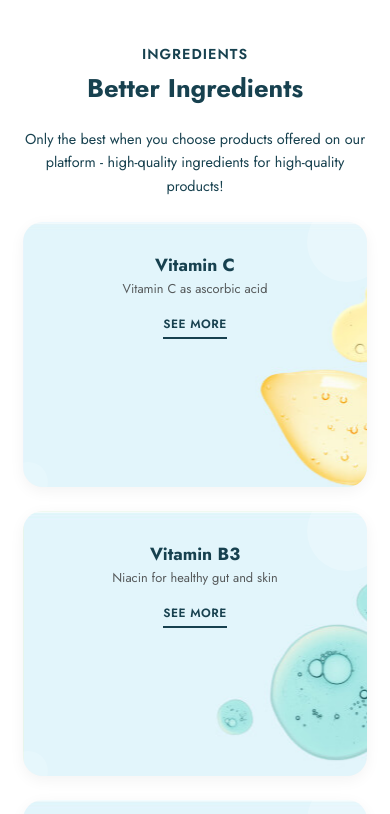
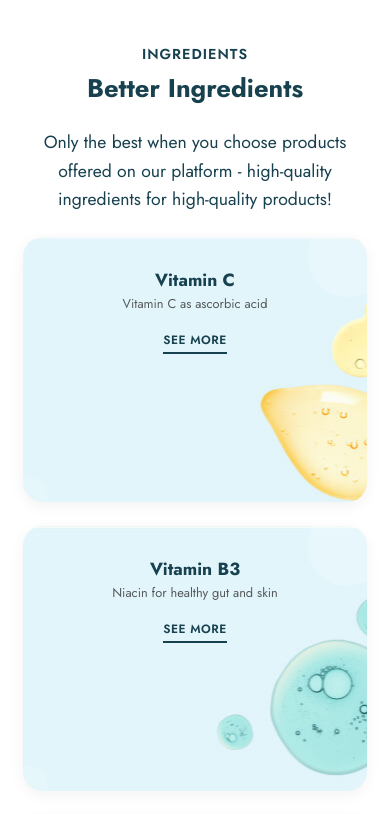
Before and after one commit to karthi0348/elbrit-landing-page, a Next.js app: page / in a window 390 px wide. Shown: the part 2040-2854 px from the top of the page. Built offline with nearby package versions, Linux system fonts and the light colour scheme.

Commit message:
vitamins responsive

```diff
--- a/app/styles/Blog.module.css
+++ b/app/styles/Blog.module.css
@@ -316,6 +316,7 @@
   }
   .card6 {
     grid-row: 6 / 7;
+    margin-top: 0px;
 
   }
   .card7 {
@@ -323,6 +324,7 @@
   }
   .card8 {
     grid-row: 8 / 9;
+    margin-top: 0px;
   }
 
   .cardContent {
--- a/app/styles/Vitamins.module.css
+++ b/app/styles/Vitamins.module.css
@@ -392,7 +392,7 @@
   }
 
   .sectionDescription {
-    font-size: 0.9rem;
+    font-size: 1.1rem;
   }
 
   .vitaminCard {
```
